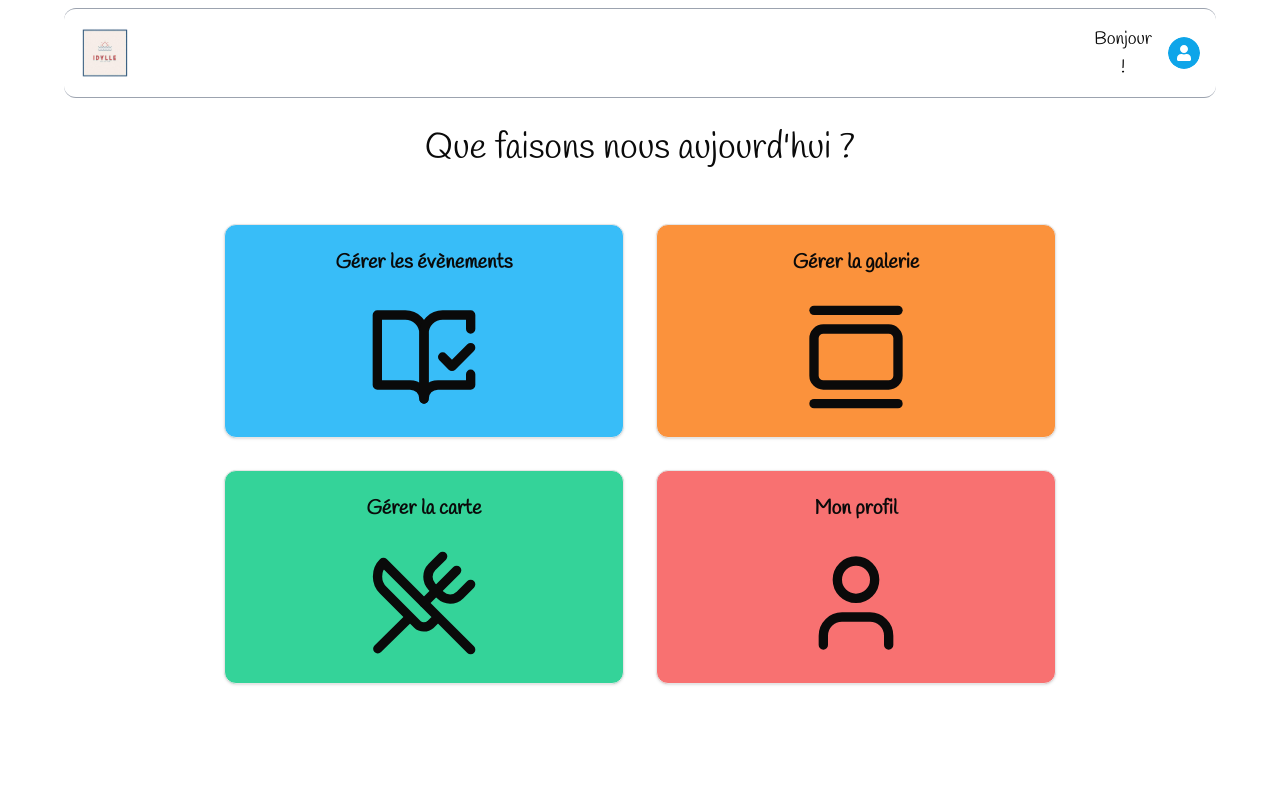
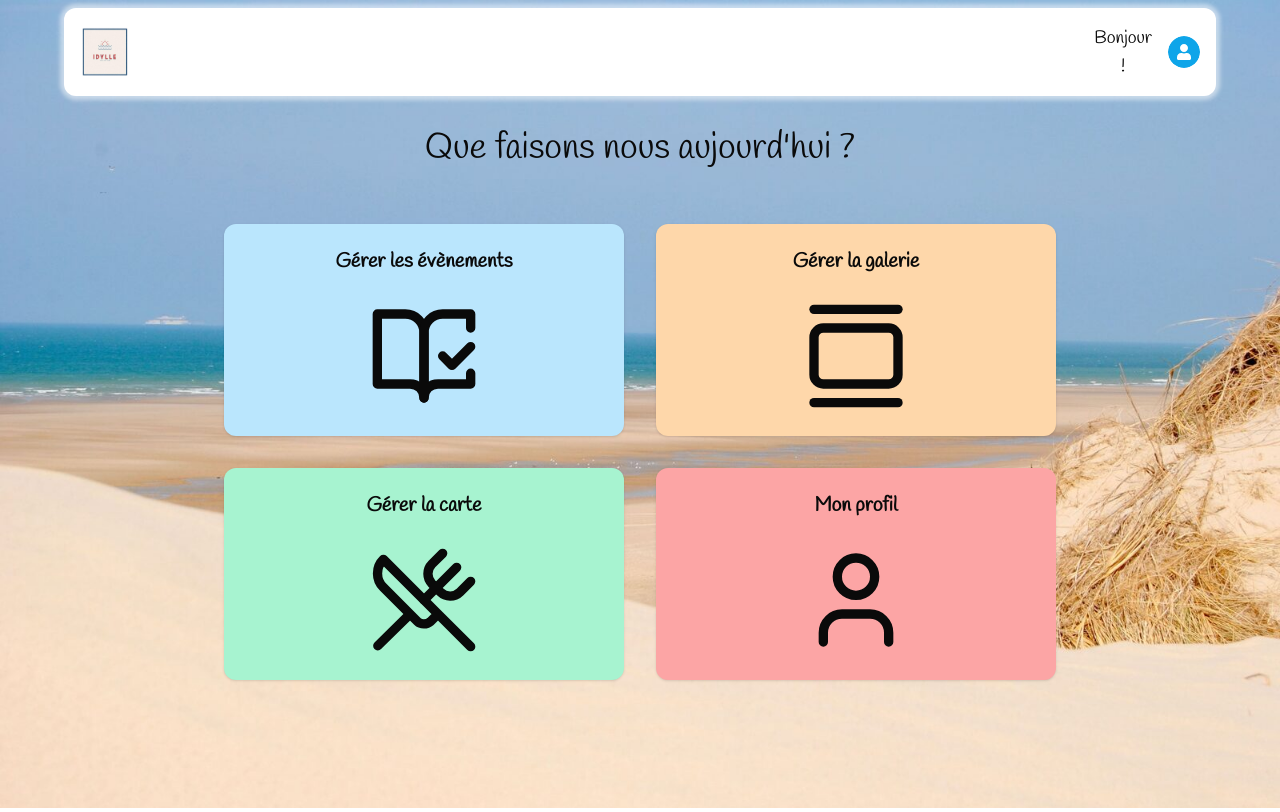
Before and after one commit to David-Besse/ydille, a Next.js app: page /gestion in a window 1280 px wide. Built offline with nearby package versions, Linux system fonts and the light colour scheme; no server answers.

Commit message:
'wip gestion pages: navbar is colored acording to the selected menu'

```diff
--- a/src/app/(protected)/_components/navbar.tsx
+++ b/src/app/(protected)/_components/navbar.tsx
@@ -4,12 +4,44 @@ import { UserButton } from "@/app/(protected)/_components/user-button";
 import { useCurrentUser } from "../../../../hooks/useCurrentUser";
 import Image from "next/image";
 import Link from "next/link";
+import { usePathname } from "next/navigation";
+import { useEffect } from "react";
+import { cn } from "@/lib/utils";
 
 export const Navbar = () => {
   const currentUser = useCurrentUser();
+  const currentPath = usePathname();
+  let shadowColor = "";
+
+  switch (currentPath) {
+    case "/gestion/evenements":
+      shadowColor = "shadow-[0_0_4px_4px_rgb(186,230,253,1)]";
+      break;
+
+    case "/gestion/profil":
+      shadowColor = "shadow-[0_0_4px_4px_rgb(252,165,165,1)]";
+      break;
+
+    case "/gestion/galerie":
+      shadowColor = "shadow-[0_0_4px_4px_rgb(254,215,170,1)]";
+      break;
+
+    case "/gestion/carte":
+      shadowColor = "shadow-[0_0_4px_4px_rgb(167,243,208,1)]";
+      break;
+
+    default:
+      shadowColor = "shadow-[0_0_4px_4px_rgb(255,255,255,0.5)]";
+      break;
+  }
 
   return (
-    <nav className="fixed w-[90%] top-2 left-1/2 transform -translate-x-1/2 flex items-center justify-between p-4 rounded-xl border-y-gray-400 border-y bg-white">
+    <nav
+      className={cn(
+        "fixed w-[90%] top-2 left-1/2 transform -translate-x-1/2 flex items-center justify-between p-4 rounded-xl bg-white",
+        shadowColor
+      )}
+    >
       <Link href="/" aria-label="Accueil" title="Accueil">
         <Image
           src="/img/idylle.png"
@@ -20,7 +52,10 @@ export const Navbar = () => {
         />
       </Link>
       <div className="flex gap-4 items-center justify-center">
-        <p className="text-lg text-center">Bonjour<br /> {currentUser?.name} !</p>
+        <p className="text-lg text-center">
+          Bonjour
+          <br /> {currentUser?.name} !
+        </p>
         <UserButton />
       </div>
     </nav>
--- a/src/app/(protected)/gestion/page.tsx
+++ b/src/app/(protected)/gestion/page.tsx
@@ -16,7 +16,7 @@ const GestionPage = () => {
       </h1>
       <div className="flex flex-wrap items-center justify-center gap-8 text-center">
         <Link href="/gestion/evenements">
-          <Card className="w-[90vw] hover:scale-105 sm:w-[400px] hover:bg-sky-200 bg-sky-400 hover:text-gray-600">
+          <Card className="w-[90vw] sm:w-[400px] hover:bg-sky-400 bg-sky-200 border-0 hover:border-sky-600 hover:shadow-[0_0_4px_4px_rgb(186,230,253,1)]">
             <CardHeader>
               <p className="text-xl font-bold">Gérer les évènements</p>
             </CardHeader>
@@ -26,7 +26,7 @@ const GestionPage = () => {
           </Card>
         </Link>
         <Link href="/gestion/galerie">
-          <Card className="w-[90vw] hover:scale-105 sm:w-[400px] hover:bg-orange-200 bg-orange-400 hover:text-gray-600">
+          <Card className="w-[90vw] sm:w-[400px] hover:bg-orange-400 bg-orange-200 border-0 hover:border-orange-600 hover:shadow-[0_0_4px_4px_rgb(254,215,170,1)]">
             <CardHeader>
               <p className="text-xl font-bold">Gérer la galerie</p>
             </CardHeader>
@@ -36,7 +36,7 @@ const GestionPage = () => {
           </Card>
         </Link>
         <Link href="/gestion/carte">
-          <Card className="w-[90vw] hover:scale-105 sm:w-[400px] hover:bg-emerald-200 bg-emerald-400 hover:text-gray-600">
+          <Card className="w-[90vw] sm:w-[400px] hover:bg-emerald-400 bg-emerald-200 border-0 hover:border-emerald-600 hover:shadow-[0_0_4px_4px_rgb(167,243,208,1)]">
             <CardHeader>
               <p className="text-xl font-bold">Gérer la carte</p>
             </CardHeader>
@@ -46,7 +46,7 @@ const GestionPage = () => {
           </Card>
         </Link>
         <Link href="/gestion/profil">
-          <Card className="w-[90vw] hover:scale-105 sm:w-[400px] hover:bg-red-200 bg-red-400 hover:text-gray-600">
+          <Card className="w-[90vw] sm:w-[400px] hover:bg-red-400 bg-red-300 border-0 hover:border-red-600 hover:shadow-[0_0_4px_4px_rgb(252,165,165,1)]">
             <CardHeader>
               <p className="text-xl font-bold">Mon profil</p>
             </CardHeader>
--- a/src/app/(protected)/layout.tsx
+++ b/src/app/(protected)/layout.tsx
@@ -12,7 +12,7 @@ const ProtectedLayout = async ({ children }: ProtectedLayoutProps) => {
 
   return (
     <SessionProvider session={session}>
-      <div className="flex flex-col min-h-screen w-full items-center justify-center bg-white py-32">
+      <div className="flex flex-col min-h-screen w-full items-center justify-center bg-[url('/img/plage.jpg')] bg-cover bg-no-repeat py-32">
         <Navbar />
         {children}
         <Toaster />
```
Also changed, not shown: public/img/plage.jpg (added).
